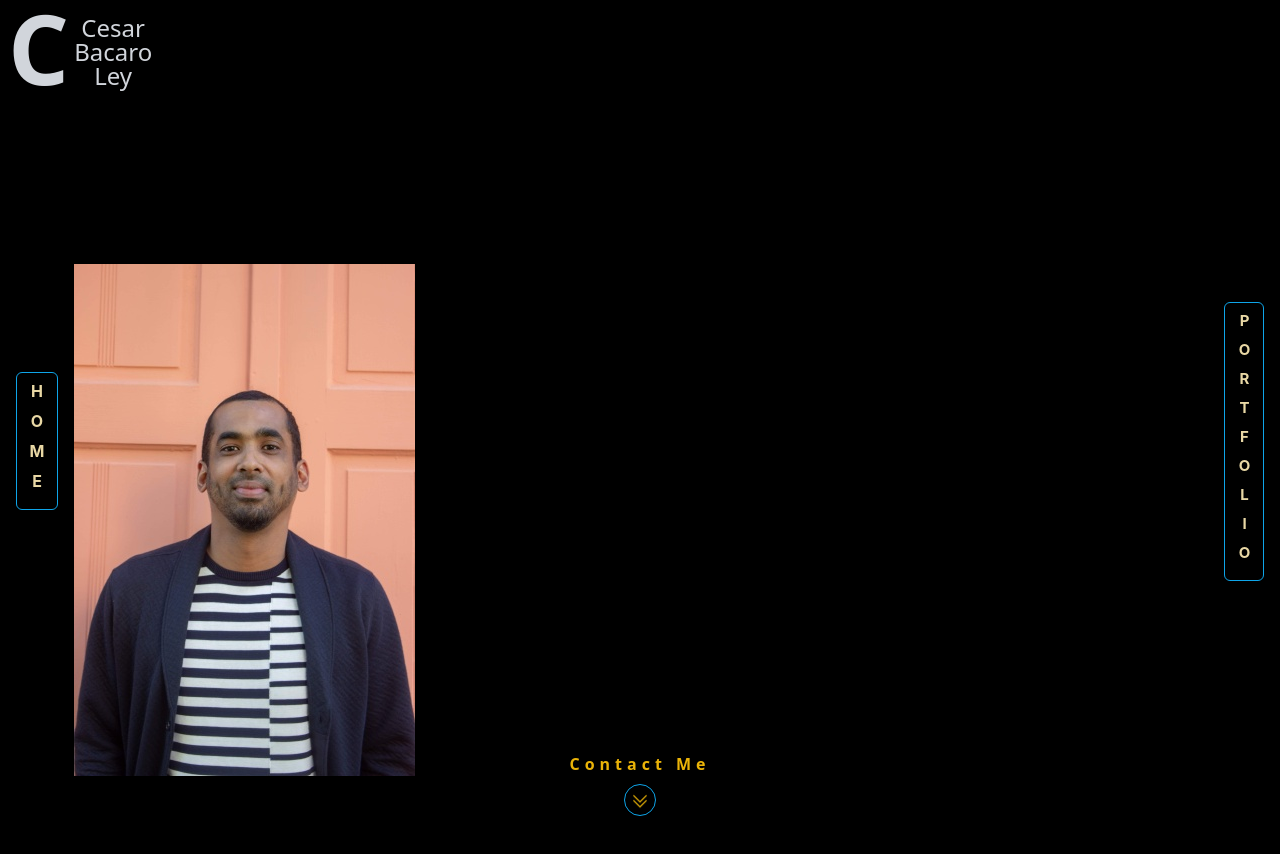
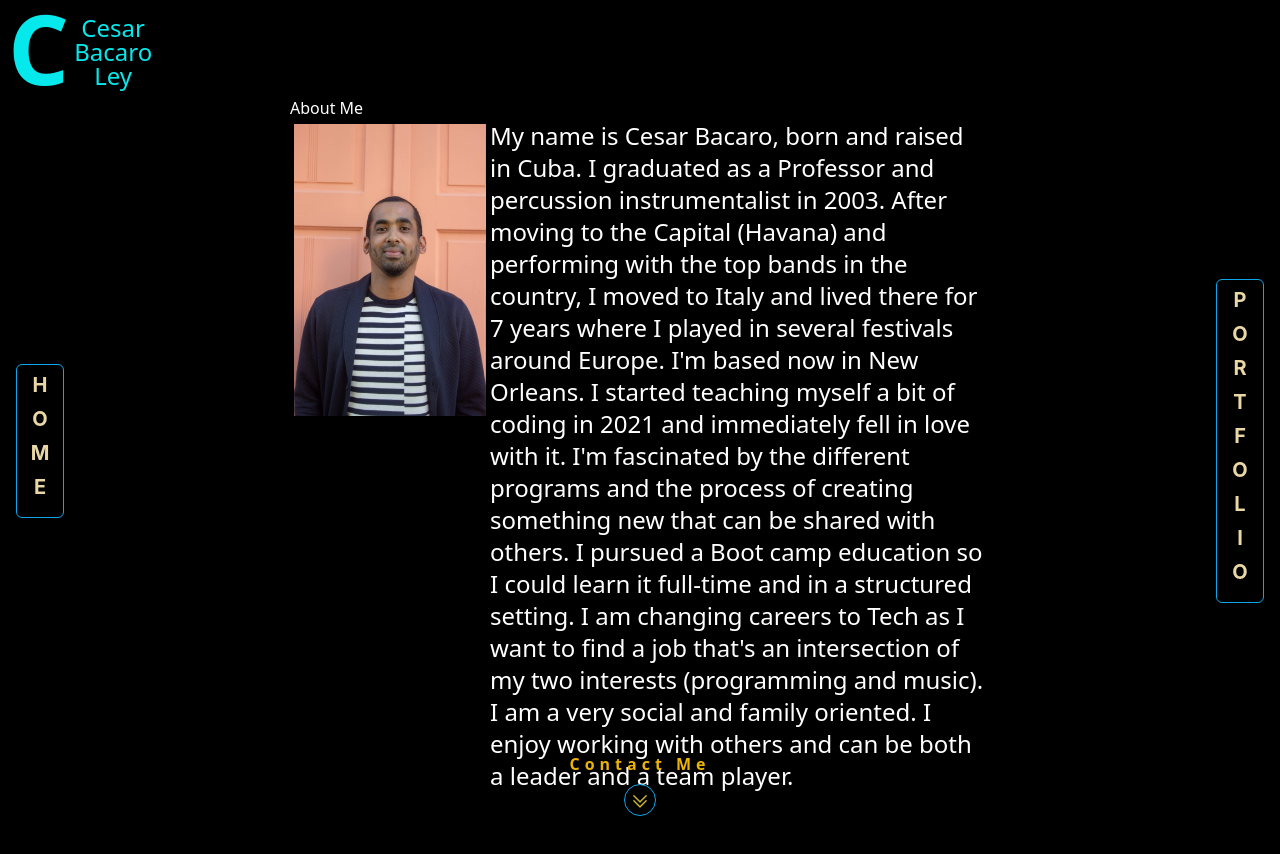
Before and after one commit to cebacaro/portfolio, a React (Create React App) app in the folder portfolio/: page /about in a window 1280 px wide. Shown: the top 854 px of the page. Built offline with nearby package versions, Linux system fonts and the light colour scheme.

Commit message:
working on media

```diff
--- a/portfolio/src/components/About.jsx
+++ b/portfolio/src/components/About.jsx
@@ -3,36 +3,38 @@ import { motion as m } from "framer-motion";
 
 export const About = () => {
   return (
+    <div className="flex flex-col">
+      <h1 className="text-white">About Me</h1>
       <m.div
         initial={{ y: "100%" }}
         animate={{ y: "0%" }}
         exit={{ opacity: 1 }}
         transition={{ duration: 0.8, easy: "easyOut" }}
-      className="textContainerA"
+        className="textContainerA flex  flex-col content-center lg:content-center lg:flex-1 lg:justify-center lg:items-center"
       >
-      <div className="AboutContent">
-        <h1>About Me</h1>
-        <p>
-          My name is Cesar Bacaro, born and raised in Cuba. I graduated as a
-          Professor and percussion instrumentalist in 2003. After moving to the
-          Capital (Havana) and performing with the top bands in the country, I
-          moved to Italy and lived there for 7 years where I played in several
-          festivals around Europe. I'm based now in New Orleans. I started
-          teaching myself a bit of coding in 2021 and immediately fell in love
-          with it. I'm fascinated by the different programs and the process of
-          creating something new that can be shared with others. I pursued a
-          Boot camp education so I could learn it full-time and in a structured
-          setting. I am changing careers to Tech as I want to find a job that's
-          an intersection of my two interests (programming and music). I am a
-          very social and family oriented. I enjoy working with others and can
-          be both a leader and a team player.
-        </p>
-      </div>
+        <div className="AboutContent flex   text-white lg:flex lg:w-[700px] ">
           <img
-        className="img"
+            className="img float-left h-[100px] w-[70px] p-1 lg:float-right lg:h-[300px] lg:w-[200px]"
             src={require("./images/-10327881921485465420.0 (1).jpg")}
             alt="foto"
           />
+          <p className="text-[5px] text-start  lg:text-2xl ">
+            My name is Cesar Bacaro, born and raised in Cuba. I graduated as a
+            Professor and percussion instrumentalist in 2003. After moving to
+            the Capital (Havana) and performing with the top bands in the
+            country, I moved to Italy and lived there for 7 years where I played
+            in several festivals around Europe. I'm based now in New Orleans. I
+            started teaching myself a bit of coding in 2021 and immediately fell
+            in love with it. I'm fascinated by the different programs and the
+            process of creating something new that can be shared with others. I
+            pursued a Boot camp education so I could learn it full-time and in a
+            structured setting. I am changing careers to Tech as I want to find
+            a job that's an intersection of my two interests (programming and
+            music). I am a very social and family oriented. I enjoy working with
+            others and can be both a leader and a team player.
+          </p>
+        </div>
       </m.div>
+    </div>
   );
 };
--- a/portfolio/src/components/Contact.jsx
+++ b/portfolio/src/components/Contact.jsx
@@ -29,7 +29,7 @@ export const Contact = () => {
     document.getElementById("success-message").style.display = "inline";
   };
   return (
-    <>
+    <div>
       <h3 className="text-gray-400  justify-center top-20 text-[40px] tracking-[12px] absolute  uppercase">
         Contact
       </h3>
@@ -41,8 +41,8 @@ export const Contact = () => {
         className="contact  h-[80vh] w-[90%] rounded-lg text-center items-center flex flex-col justify-evenly "
       >
         <div className="flex flex-col space-y-10 relative top-20">
-          <h4 className="text-2xl text-center text-white font-semibold">
-            I have what you looking for. <br /> Lets Talk.
+          <h4 className="text-3xl text-center text-white font-semibold">
+            Lets Talk.
           </h4>
 
           <div>
@@ -69,21 +69,21 @@ export const Contact = () => {
           ref={form}
           onSubmit={sendEmail}
         >
-          <label className="pt-2 text-gray-600">Name</label>
+          <label className="pt-2 text-gray-400 flex">Name</label>
           <input
             type="text"
             name="user_name"
             placeholder="Name"
             className="w-full rounded-lg bg-gray-400"
           />
-          <label className="pt-2 text-gray-600">Email</label>
+          <label className="pt-2 text-gray-400 flex">Email</label>
           <input
             type="email"
             name="user_email"
             placeholder="E-mail"
-            className="w-full rounded-lg bg-gray-400"
+            className="w-full rounded-lg bg-gray-400 "
           />
-          <label className="pt-2 text-gray-600">Message</label>
+          <label className="pt-2 text-gray-400 flex">Message</label>
           <textarea
             rows="20"
             cols="50"
@@ -107,7 +107,7 @@ export const Contact = () => {
           </h4>
         </div>
       </m.div>
-    </>
+    </div>
   );
 };
 export default Contact;
--- a/portfolio/src/components/Home.jsx
+++ b/portfolio/src/components/Home.jsx
@@ -15,9 +15,12 @@ export const Home = () => {
       animate={{ opacity: 1 }}
       exit={{ opacity: 1 }}
       transition={{ duration: 0.8, easy: "easyOut" }}
-      className="textContainer flex justify-center self-center content-center h-[90vh] w-[100%] items-center relative "
+      className="textContainer flex justify-center self-center content-center h-[90vh] w-[100%] items-center relative md:text-[20px]"
     >
-      <div className="mainText text-yellow-100 absolute z-10 font-bold text-center ">
+      <div
+        className="mainText text-[#a7ebd4] font-sans absolute z-10 font-semibold
+      //  text-center sm:text-[40px] text-3xl lg:text-7xl"
+      >
         <m.h1
           style={{ display: "inline-block" }}
           initial={{ y: "-100%", opacity: 0 }}
@@ -29,7 +32,7 @@ export const Home = () => {
           musician
         </m.h1>
       </div>
-      <div className="overlay absolute  h-[80vh] w-[100%]  bg-black bg-opacity-40 " />
+      <div className="overlay absolute  h-[80vh] w-[100%]  bg-black bg-opacity-50  " />
       <video
         className=" flex  justify-center w-full"
         src={clip}
--- a/portfolio/src/components/layout/Footer1.jsx
+++ b/portfolio/src/components/layout/Footer1.jsx
@@ -1,18 +1,19 @@
 import React from "react";
+import { NavLink } from "react-router-dom";
 
 import { ChevronDoubleDownIcon } from "@heroicons/react/24/solid";
 
 function Footer1() {
   return (
-    <div className="footer flex flex-col gap-1  items-center relative bottom-10">
-      <a
-        href="/contact"
+    <div className="footer flex flex-col gap-1  items-center relative bottom-20 lg:bottom-10">
+      <NavLink
+        to="/contact"
         className="contactMe text-yellow-500 hover:scale-125 duration-300 hover:text-teal-400 flex justify-center pb-3 tracking-[5px] font-bold"
       >
         Contact Me
-      </a>
+      </NavLink>
       <div className="absolute border border-sky-500  rounded-full h-[32px] w-[32px] flex justify-center mt-8 " />
-      <ChevronDoubleDownIcon className="icon text-yellow-500  animate-bounce flex place-self-center mb-3 h-5 w-5" />
+      <ChevronDoubleDownIcon className="icon text-yellow-300 z-10 animate-bounce flex place-self-center mb-3 h-5 w-5" />
     </div>
   );
 }
--- a/portfolio/src/components/layout/HeaderNav.jsx
+++ b/portfolio/src/components/layout/HeaderNav.jsx
@@ -4,10 +4,10 @@ export const HeaderNav = () => {
   return (
     <header className="header flex ">
       <div className="logo flex gap-1 top-20 text-center">
-        <span className="text-8xl text-center text-gray-300 pl-2 font-extrabold">
+        <span className="text-8xl text-center text-[#06e9ec] pl-2 font-extrabold">
           C
         </span>
-        <h3 className="block leading-6  text-2xl basis-20 text-gray-300 font-sans font-thin align-baseline justify-center pt-4 ">
+        <h3 className="block leading-6  text-2xl basis-20 text-[#06e9ec] font-sans font-thin align-baseline justify-center pt-4 ">
           Cesar Bacaro Ley
         </h3>
       </div>
--- a/portfolio/src/components/layout/SideBar.jsx
+++ b/portfolio/src/components/layout/SideBar.jsx
@@ -12,7 +12,7 @@ function Sidebar() {
         animate={{ y: 0, opacity: 1 }}
         transition={{
           duration: ".5",
-          delay: "2",
+          delay: "1",
         }}
         className="aboutRight bg-transparent"
       >
@@ -20,7 +20,7 @@ function Sidebar() {
           <motion.p whileHover={{ scale: 1.1 }}>
             <NavLink
               to="/"
-              className="text-yellow-100 uppercase tracking-[10px] border rounded-md  border-sky-500 p-2 font-bold text-[15] p15 hover:scale-100 duration-300 hover:text-teal-400"
+              className="text-yellow-100 uppercase tracking-[10px] border rounded-md  border-sky-500 p-2 font-bold text-[5px] md:text-[10px] lg:text-[20px] p15 hover:scale-100 duration-300 hover:text-teal-400 "
             >
               Home
             </NavLink>
@@ -29,7 +29,7 @@ function Sidebar() {
           <motion.p whileHover={{ scale: 1.1 }}>
             <NavLink
               to="/portfolio"
-              className="text-yellow-100 uppercase tracking-[10px]  border border-sky-500 rounded-md p-2 font-bold text-[15px] hover:scale-100 duration-300 hover:text-teal-400"
+              className="text-yellow-100 uppercase tracking-[10px]  border border-sky-500 rounded-md p-2 font-bold text-[5px] md:text-[10px] lg:text-[20px] hover:scale-100 duration-300 hover:text-teal-400"
             >
               Portfolio
             </NavLink>
--- a/portfolio/src/components/layout/SideBarR.jsx
+++ b/portfolio/src/components/layout/SideBarR.jsx
@@ -11,7 +11,7 @@ export const SidebarR = () => {
         animate={{ y: 0, opacity: 1 }}
         transition={{
           duration: ".5",
-          delay: "2",
+          delay: "1",
         }}
         className="homeR"
       >
@@ -19,7 +19,7 @@ export const SidebarR = () => {
           <motion.p whileHover={{ scale: 1.1 }}>
             <NavLink
               to="/about"
-              className="text-yellow-100 uppercase tracking-[10px]  border border-sky-500 rounded-md p-2 font-bold text-[15px] hover:scale-100 duration-300 hover:text-teal-400"
+              className="text-yellow-100 uppercase tracking-[10px]  border border-sky-500 rounded-md p-2 font-bold text-[5px] md:text-[10px] lg:text-[20px] hover:scale-100 duration-300 hover:text-teal-400"
             >
               About
             </NavLink>
@@ -29,7 +29,7 @@ export const SidebarR = () => {
             <NavLink
               to="/portfolio"
               className="text-yellow-100 uppercase tracking-[10px]  content-center border border-sky-500
-          rounded-md p-2 font-bold text-[15px] hover:scale-100 duration-300 hover:text-teal-400
+          rounded-md p-2 font-bold text-[5px] md:text-[10px] lg:text-[20px] hover:scale-100 duration-300 hover:text-teal-400
               "
             >
               Portfolio
```
Also changed, not shown: 1 other file (tests, documents, lock files or other folders). Lines whose indentation alone changed are shown as unchanged.
